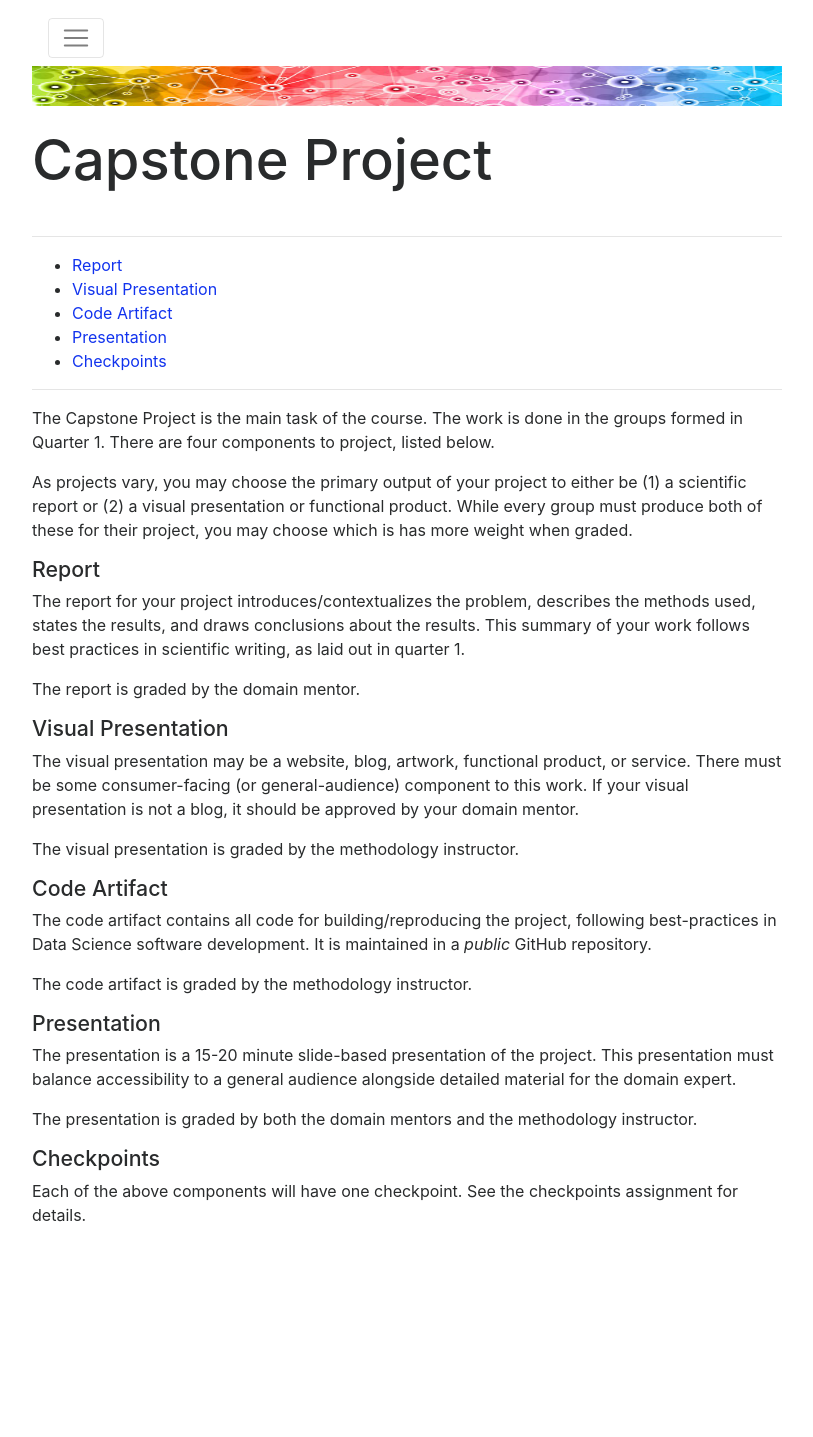
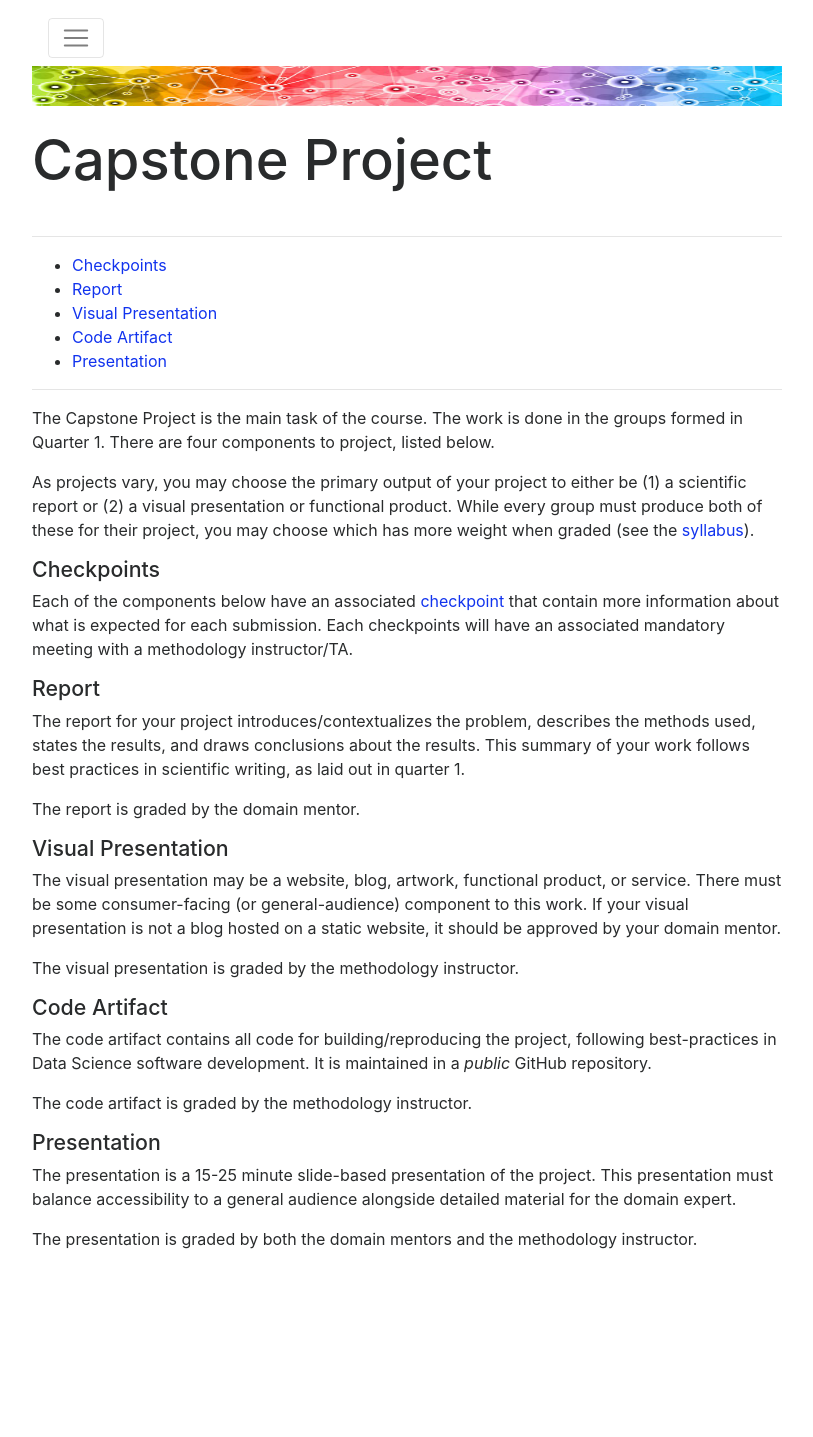
Before and after one commit to DSC-Capstone/dsc-capstone.github.io, a Jekyll site: the page built from assignments/quarter-2-project.md, in a window 1280 px wide. Shown: the whole page, without its empty margins (233-1046 px from the left). Built offline with Jekyll 4.4.1, drawn with Linux system fonts in a browser that asks for light colours; nearby versions of some CDN libraries; before the commit the page ends 1413 px from its top, so only the background shows below that.

Commit message:
project assignment update

```diff
--- a/assignments/quarter-2-project.md
+++ b/assignments/quarter-2-project.md
@@ -17,7 +17,16 @@ project, listed below.
 As projects vary, you may choose the primary output of your project to
 either be (1) a scientific report or (2) a visual presentation or
 functional product. While every group must produce both of these for
-their project, you may choose which is has more weight when graded.
+their project, you may choose which has more weight when graded (see
+the [syllabus](/student/quarter-2-syllabus/)).
+
+### Checkpoints
+
+Each of the components below have an associated
+[checkpoint](/assignments/quarter-2-checkpoints/) that contain more
+information about what is expected for each submission. Each
+checkpoints will have an associated mandatory meeting with a
+methodology instructor/TA.
 
 ### Report
 
@@ -33,7 +42,8 @@ The report is graded by the domain mentor.
 The visual presentation may be a website, blog, artwork, functional
 product, or service. There must be some consumer-facing (or
 general-audience) component to this work. If your visual presentation
-is not a blog, it should be approved by your domain mentor.
+is not a blog hosted on a static website, it should be approved by
+your domain mentor.
 
 The visual presentation is graded by the methodology instructor.
 
@@ -47,14 +57,9 @@ The code artifact is graded by the methodology instructor.
 
 ### Presentation
 
-The presentation is a 15-20 minute slide-based presentation of the
+The presentation is a 15-25 minute slide-based presentation of the
 project. This presentation must balance accessibility to a general
 audience alongside detailed material for the domain expert.
 
 The presentation is graded by both the domain mentors and the
 methodology instructor.
-
-### Checkpoints
-
-Each of the above components will have one checkpoint. See the
-checkpoints assignment for details.
```
